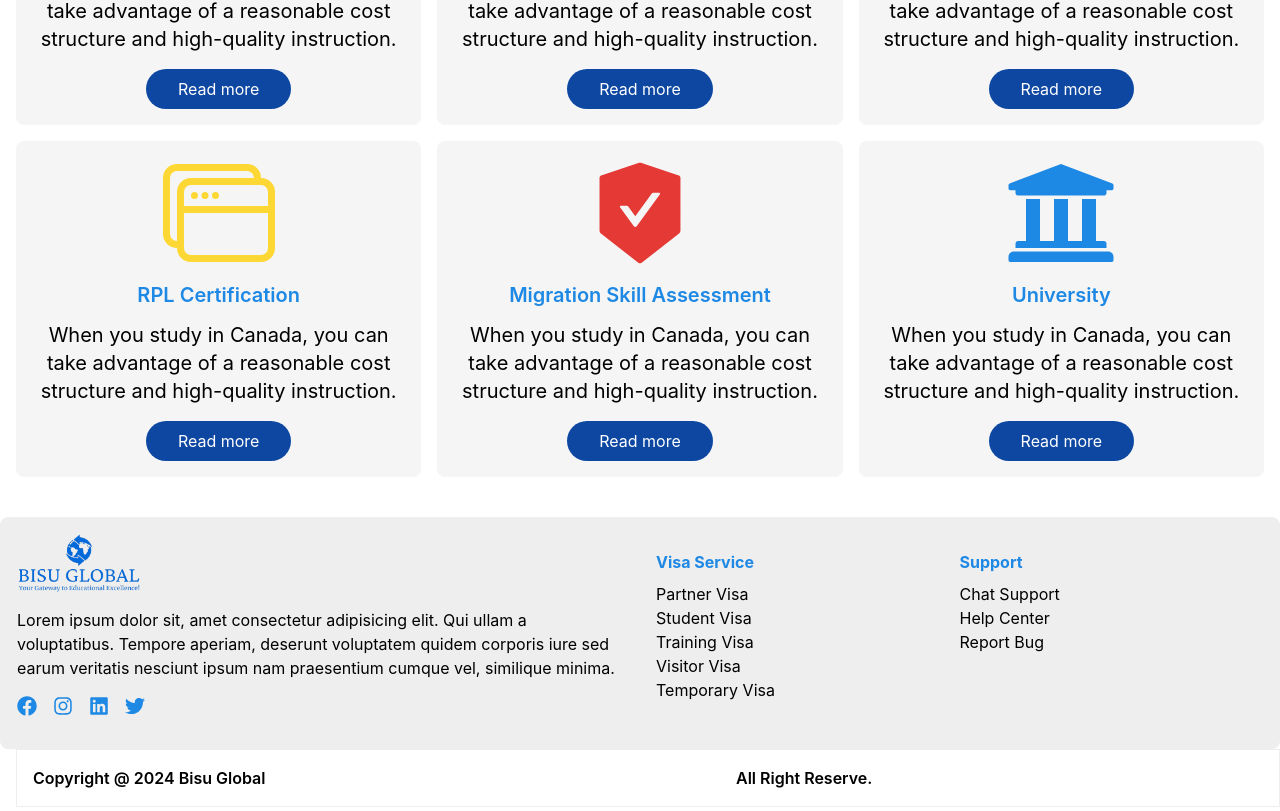
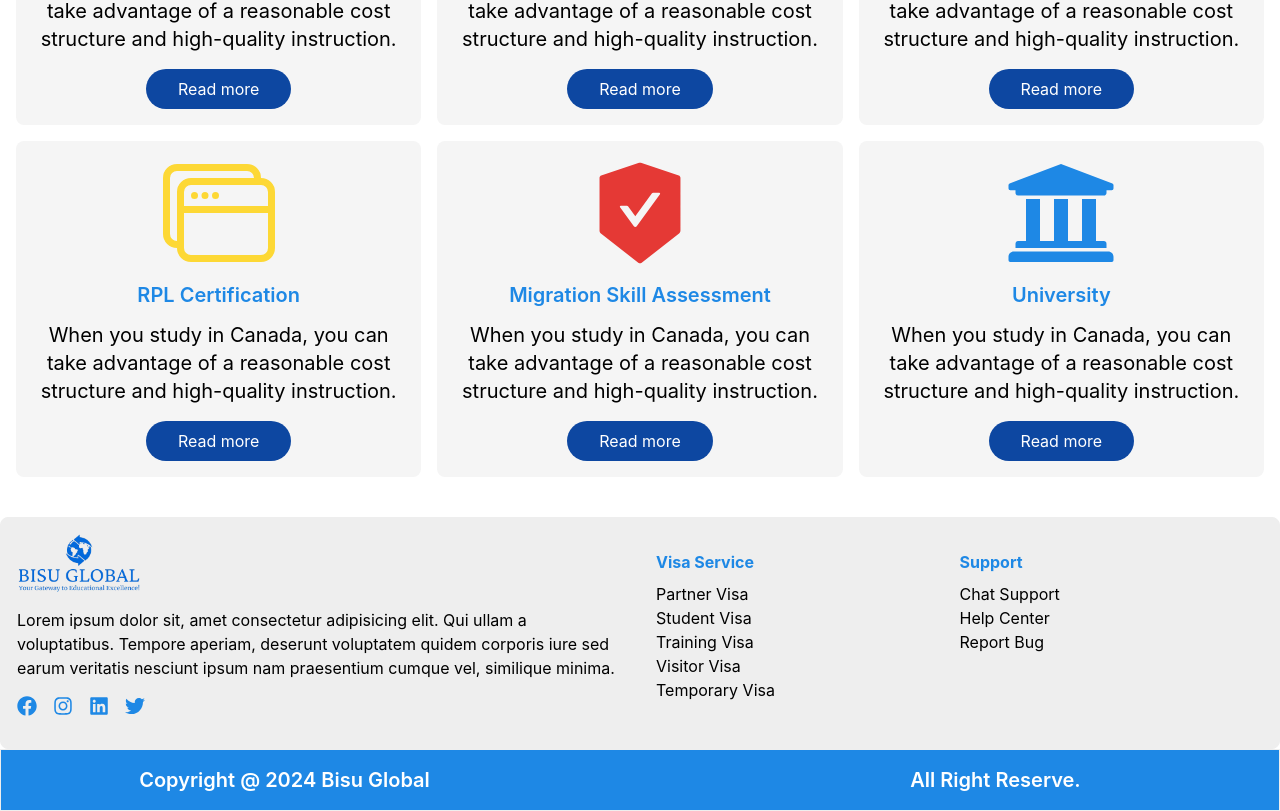
Before and after one commit to Swikar98/bisuConsultancy, a Next.js app: page /home in a window 1280 px wide. Shown: the part 2681-3492 px from the top of the page. Built offline with nearby package versions, Linux system fonts and the light colour scheme.

Commit message:
upadate in footer

```diff
--- a/src/component/Footer.jsx
+++ b/src/component/Footer.jsx
@@ -45,9 +45,9 @@ const Footer = () => {
           </div>
         </div>
       </div>
-      <div className="grid lg:gap-36 ml-4 font-semibold grid-cols-1 md:grid-cols-2 border">
-        <div className="lg:m-4">Copyright @ 2024 Bisu Global</div>
-        <div className="lg:m-4">All Right Reserve.</div>
+      <div className="grid lg:gap-36 bg-blue-600 text-white lg:font-semibold md:font-semibold md:text-xl sm:text-sm grid-cols-1 md:grid-cols-2 border">
+        <div className="lg:m-4 text-center">Copyright @ 2024 Bisu Global</div>
+        <div className="lg:m-4 text-center">All Right Reserve.</div>
       </div>
     </>
   );
```
